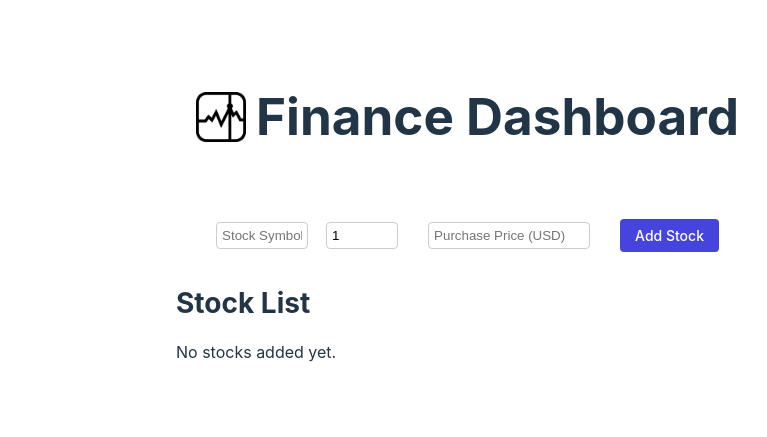
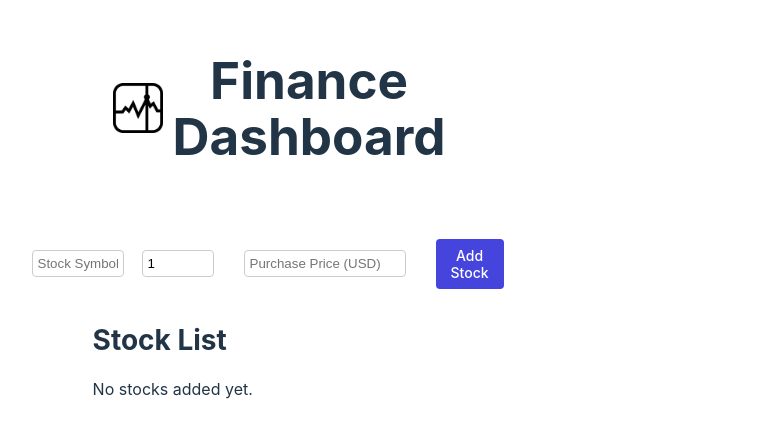
Before and after one commit to jayelinjiaqi/capstone-jayelin-se100, a React (Vite) app: page / in a window 1280 px wide. Shown: the part 193-630 px from the top of the page, without its empty margins (24-791 px from the left). Built offline with nearby package versions, Linux system fonts and the light colour scheme.

Commit message:
padding20% max800 min 300

```diff
--- a/src/App.css
+++ b/src/App.css
@@ -1,8 +1,9 @@
 .container {
-  max-width: fit-content;
+  max-width: 800px;
+  min-width: 300px;
   margin: auto;
   text-align: center;
-  padding: 200px;
+  padding: 20%;
 }
 
 .input-row {
```
